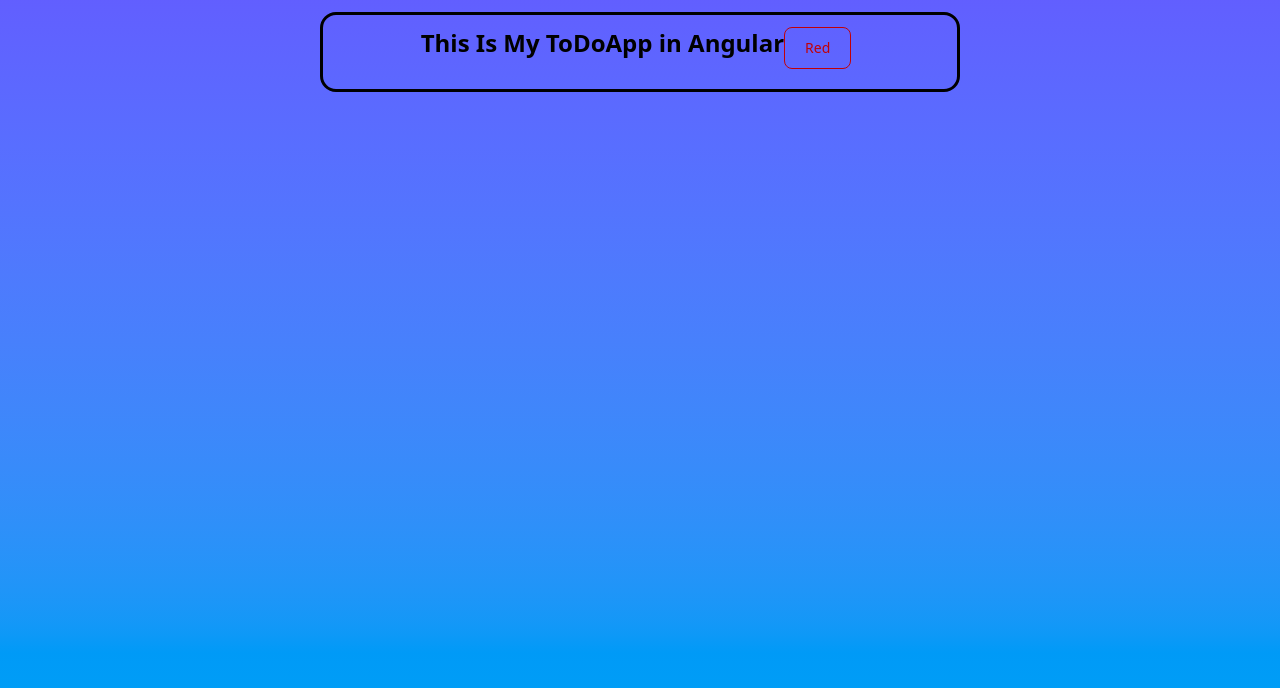
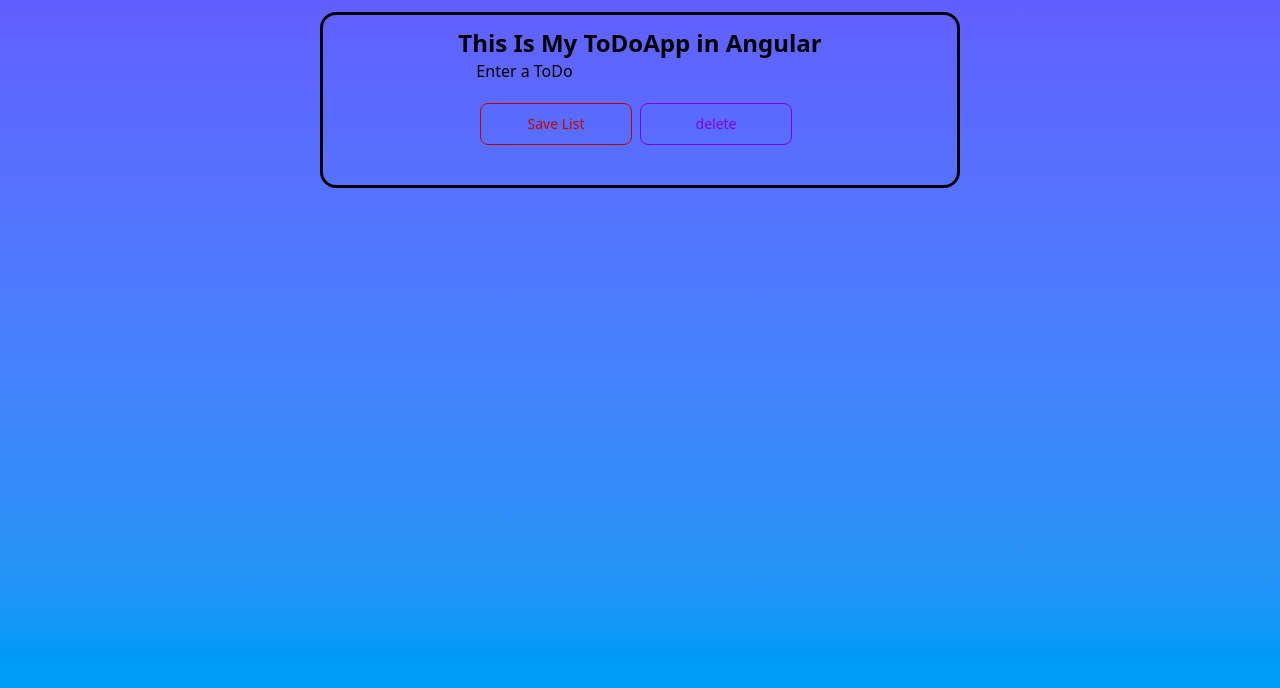
Before and after one commit to ErnAbr/Angular-Projects, an Angular app in the folder ToDoApp/: page / in a window 1280 px wide. Shown: the top 688 px of the page. Built offline with nearby package versions, Linux system fonts and the light colour scheme.

Commit message:
passing values from child to parent

```diff
--- a/ToDoApp/src/app/app.ts
+++ b/ToDoApp/src/app/app.ts
@@ -1,12 +1,25 @@
 import { Component } from '@angular/core';
 import { Button } from './components/Button/Button';
+
+import { Input } from './components/Input/Input';
 
 @Component({
   selector: 'app-root',
   templateUrl: './templates/main.html',
-  imports: [Button],
+  imports: [Button, Input],
   standalone: true,
 })
 export class App {
-  name = 'Ernestas';
+  result = '';
+  toDoList: string[] = [];
+
+  getDataFromChild(item: string) {
+    this.result = item;
+  }
+
+  onSubmit() {
+    console.log(this.result);
+  }
 }
+
+// <input type="text" [(ngModel)]="inputValue" />
--- a/ToDoApp/src/app/components/Button/Button.ts
+++ b/ToDoApp/src/app/components/Button/Button.ts
@@ -8,6 +8,7 @@ import { Component, Input } from '@angular/core';
 })
 export class Button {
   @Input() isRed = true;
+  @Input() buttonName = '';
 
   getButtonStyles() {
     if (this.isRed == true) {
--- a/ToDoApp/src/app/components/Button/button.html
+++ b/ToDoApp/src/app/components/Button/button.html
@@ -1 +1,3 @@
-<button type="button" [ngClass]="getButtonStyles()">Red</button>
+<button class="hover:cursor-pointer w-38" type="button" [ngClass]="getButtonStyles()">
+  {{ buttonName }}
+</button>
--- /dev/null
+++ b/ToDoApp/src/app/components/Input/Input.ts
@@ -0,0 +1,17 @@
+import { Component, output } from '@angular/core';
+import { FormsModule } from '@angular/forms';
+
+@Component({
+  selector: 'text-input',
+  templateUrl: './input.html',
+  imports: [FormsModule],
+})
+export class Input {
+  inputValue = '';
+
+  readonly inputEmiter = output<string>();
+
+  getInputValue() {
+    this.inputEmiter.emit(this.inputValue);
+  }
+}
--- /dev/null
+++ b/ToDoApp/src/app/components/Input/input.html
@@ -0,0 +1,2 @@
+<label for="text-input">Enter a ToDo</label>
+<input id="text-input" type="text" [(ngModel)]="inputValue" />
--- a/ToDoApp/src/app/templates/main.html
+++ b/ToDoApp/src/app/templates/main.html
@@ -1,8 +1,12 @@
 <section class="h-screen bg-gradient-to-t from-sky-500 to-indigo-500 fixed w-full">
   <div
-    class="flex mt-3 p-3 w-1/2 justify-center place-self-center border-3 rounded-2xl border-black-500"
+    class="flex mt-3 p-3 w-1/2 justify-center place-self-center border-3 rounded-2xl border-black-500 flex-col items-center"
   >
     <h1 class="text-2xl font-black">This Is My ToDoApp in Angular</h1>
-    <app-button />
+    <text-input (inputEmiter)="getDataFromChild($event)" />
+    <div class="m-5">
+      <app-button buttonName="Save List" type="submit" (click)="onSubmit()" />
+      <app-button [isRed]="false" buttonName="delete" />
+    </div>
   </div>
 </section>
```
Also changed, not shown: 1 other file (tests, documents, lock files or other folders).
